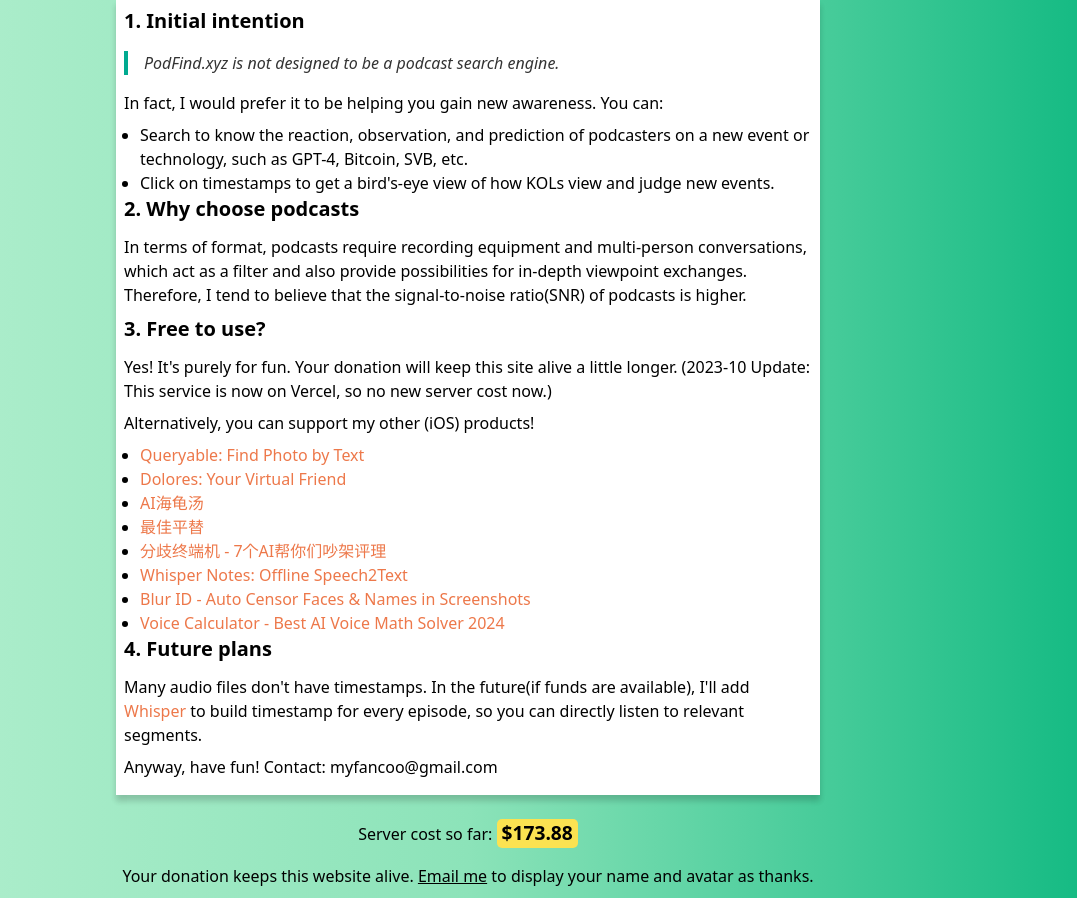
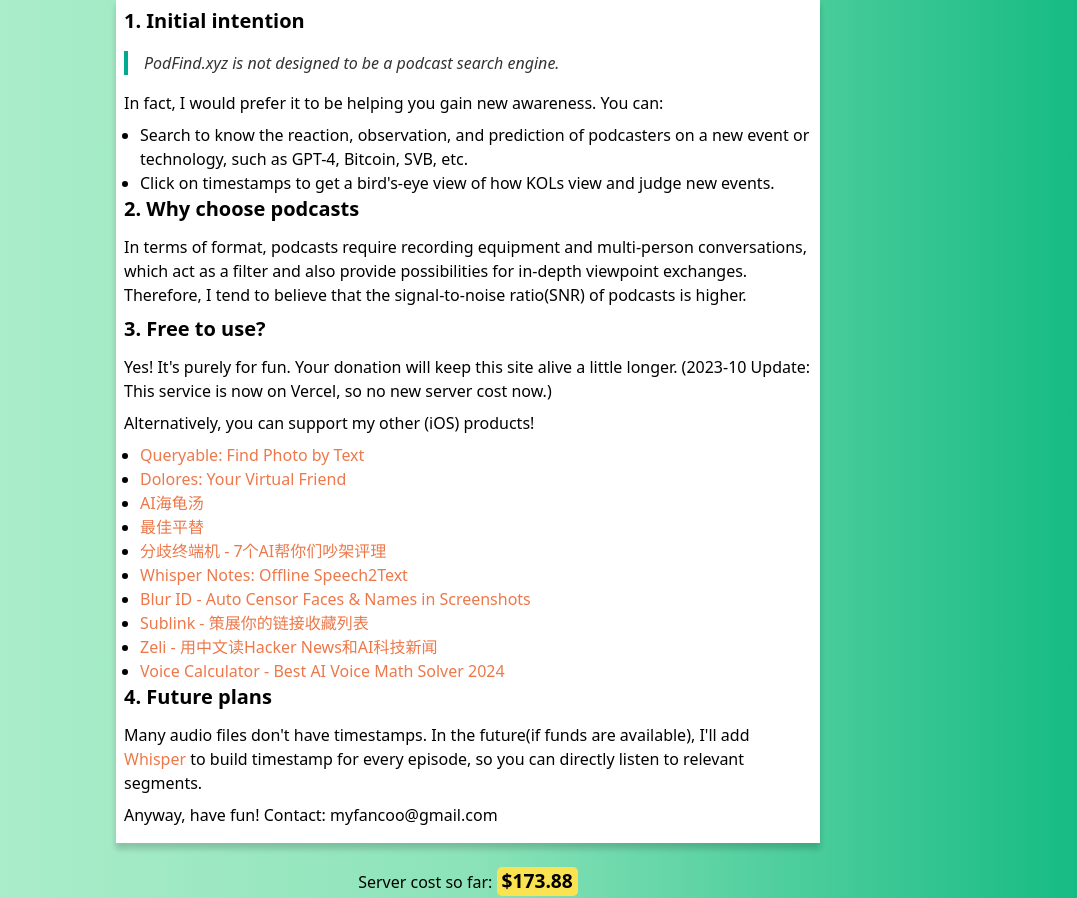
Before and after one commit to mazzzystar/PodFind, a Flask app: page /about in a window 1280 px wide. Shown: the part 97-995 px from the top of the page, without its empty margins (172-1249 px from the left). Run offline with Flask 2, Linux system fonts and the light colour scheme.

Commit message:
add link.

```diff
--- a/Web/templates/about.html
+++ b/Web/templates/about.html
@@ -174,6 +174,8 @@
         <li><a href="https://whispernotes.app" style="color:#ED784A;">Whisper Notes: Offline Speech2Text</a></li>
         <li><a href="https://blurid.app" style="color:#ED784A;">Blur ID - Auto Censor Faces & Names in Screenshots</a>
         </li>
+        <li><a href="https://sublink.app" style="color:#ED784A;">Sublink - 策展你的链接收藏列表</a></li>
+        <li><a href="https://zeli.app" style="color:#ED784A;">Zeli - 用中文读Hacker News和AI科技新闻</a></li>
         <li><a href="https://voicecalculator.app" style="color:#ED784A;">Voice Calculator - Best AI Voice Math Solver
             2024</a></li>
       </ul>
```
